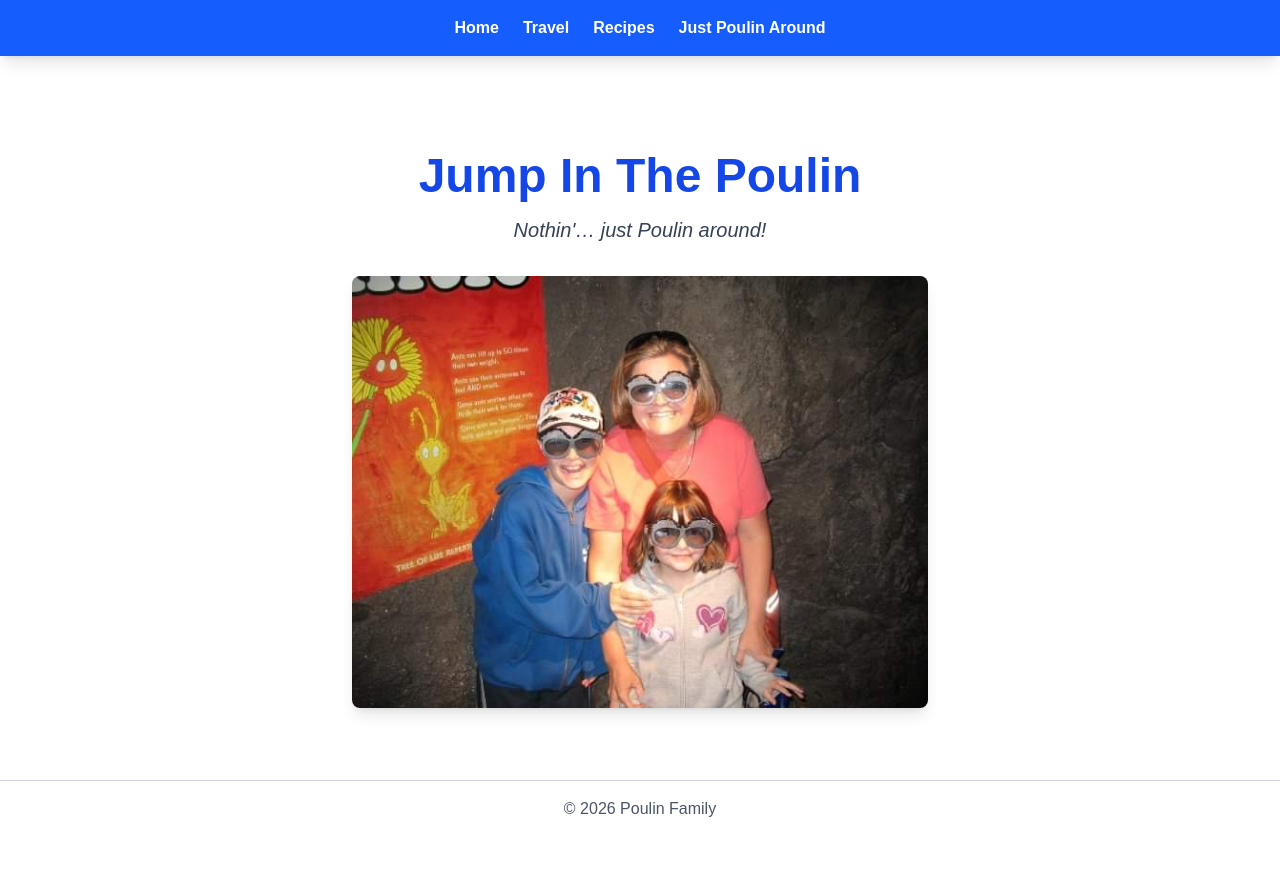
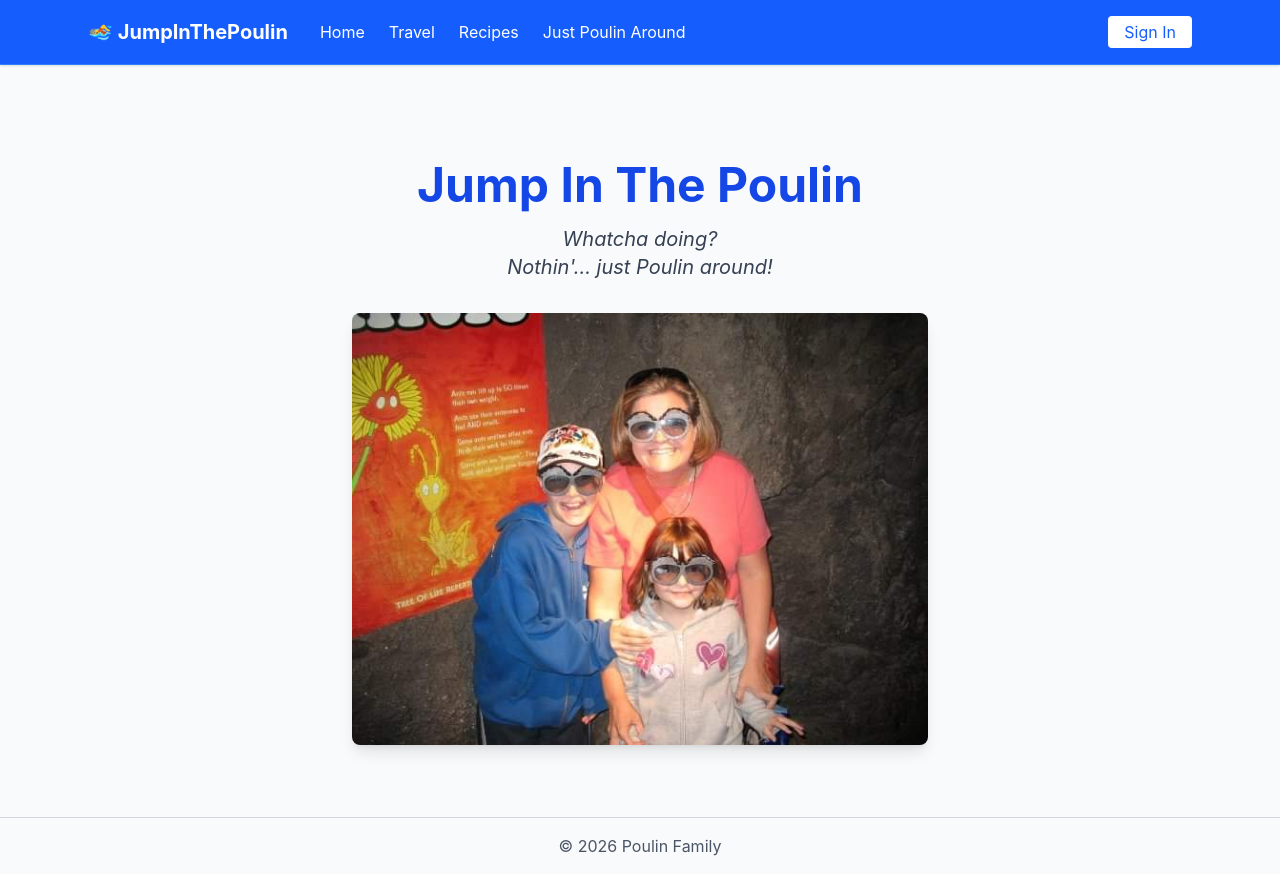
Before and after one commit to cotk19/jumpinthepoulin, a Next.js app: page / in a window 1280 px wide. Before the commit the page ends 837 px from the top, so only its background shows below. Built offline with nearby package versions, Linux system fonts and the light colour scheme.

Commit message:
fixing css and adding nav bar

```diff
--- a/app/globals.css
+++ b/app/globals.css
@@ -1,28 +1 @@
 @import "tailwindcss";
-@tailwind utilities;
-
-
-:root {
-  --background: #ffffff;
-  --foreground: #171717;
-}
-
-@theme inline {
-  --color-background: var(--background);
-  --color-foreground: var(--foreground);
-  --font-sans: var(--font-geist-sans);
-  --font-mono: var(--font-geist-mono);
-}
-
-@media (prefers-color-scheme: dark) {
-  :root {
-    --background: #0a0a0a;
-    --foreground: #ededed;
-  }
-}
-
-body {
-  background: var(--background);
-  color: var(--foreground);
-  font-family: Arial, Helvetica, sans-serif;
-}
--- a/app/layout.tsx
+++ b/app/layout.tsx
@@ -1,44 +1,60 @@
 import './globals.css';
 import Link from 'next/link';
-
 
 export default function RootLayout({ children }: { children: React.ReactNode }) {
   return (
     <html lang="en">
       <body className="font-sans bg-gray-50 text-gray-800">
+
         {/* Navbar */}
-        <nav className="bg-blue-600 text-white p-4 sticky top-0 z-10 shadow-lg">
-          <ul className="flex justify-center space-x-6">
-            <li>
-              <Link href="/" className="hover:underline font-semibold">
+        <nav className="bg-blue-600 text-white shadow border-b border-blue-500">
+          <div className="max-w-6xl mx-auto px-6">
+            <div className="flex items-center justify-between h-16">
+
+              {/* Left side: Logo + Links */}
+              <div className="flex items-center space-x-8">
+
+                {/* Logo */}
+                <Link href="/" className="text-xl font-bold whitespace-nowrap">
+                  🏊 JumpInThePoulin
+                </Link>
+
+                {/* Nav Links */}
+                <div className="hidden md:flex space-x-6">
+                  <Link href="/" className="hover:text-gray-200">
                     Home
                   </Link>
-            </li>
-            <li>
-              <Link href="/travel" className="hover:underline font-semibold">
+                  <Link href="/travel" className="hover:text-gray-200">
                     Travel
                   </Link>
-            </li>
-            <li>
-              <Link href="/recipes" className="hover:underline font-semibold">
+                  <Link href="/recipes" className="hover:text-gray-200">
                     Recipes
                   </Link>
-            </li>
-            <li>
-              <Link href="/just-poulin-around" className="hover:underline font-semibold">
+                  <Link href="/just-poulin-around" className="hover:text-gray-200">
                     Just Poulin Around
                   </Link>
-            </li>
-          </ul>
+                </div>
+              </div>
+
+              {/* Right side: Sign In */}
+              <div>
+                <button className="bg-white text-blue-600 px-4 py-1 rounded hover:bg-gray-100 transition">
+                  Sign In
+                </button>
+              </div>
+
+            </div>
+          </div>
         </nav>
 
-        {/* Main content */}
+        {/* Page content */}
         <main className="p-8 max-w-6xl mx-auto">{children}</main>
 
         {/* Footer */}
         <footer className="text-center mt-10 p-4 border-t border-gray-300 text-gray-600">
           &copy; {new Date().getFullYear()} Poulin Family
         </footer>
+
       </body>
     </html>
   );
--- a/app/page.tsx
+++ b/app/page.tsx
@@ -2,12 +2,15 @@ export default function Home() {
   return (
     <div className="text-center mt-16">
       <h1 className="text-5xl font-bold text-blue-700">Jump In The Poulin</h1>
-      <p className="mt-4 text-xl italic text-gray-700">Nothin'… just Poulin around!</p>
+      <p className="mt-4 text-xl italic text-gray-700">Whatcha doing? <br/>Nothin'… just Poulin around!</p>
       <img
         src="/images/Family-fun.jpg"
         alt="Family Fun"
         className="mx-auto mt-8 rounded-lg shadow-lg max-w-xl hover:scale-105 transition-transform duration-300"
       />
+
     </div>
+
+
   );
 }
--- a/package.json
+++ b/package.json
@@ -15,6 +15,7 @@
     "react-dom": "19.2.4"
   },
   "devDependencies": {
+    "@tailwindcss/postcss": "^4.2.2",
     "@types/node": "^20",
     "@types/react": "^19",
     "@types/react-dom": "^19",
--- /dev/null
+++ b/postcss.config.mjs
@@ -0,0 +1,7 @@
+const config = {
+  plugins: {
+    "@tailwindcss/postcss": {},
+  },
+};
+
+export default config;
```
Also changed, not shown: 1 other file (tests, documents, lock files or other folders). Lines whose indentation alone changed are shown as unchanged.
